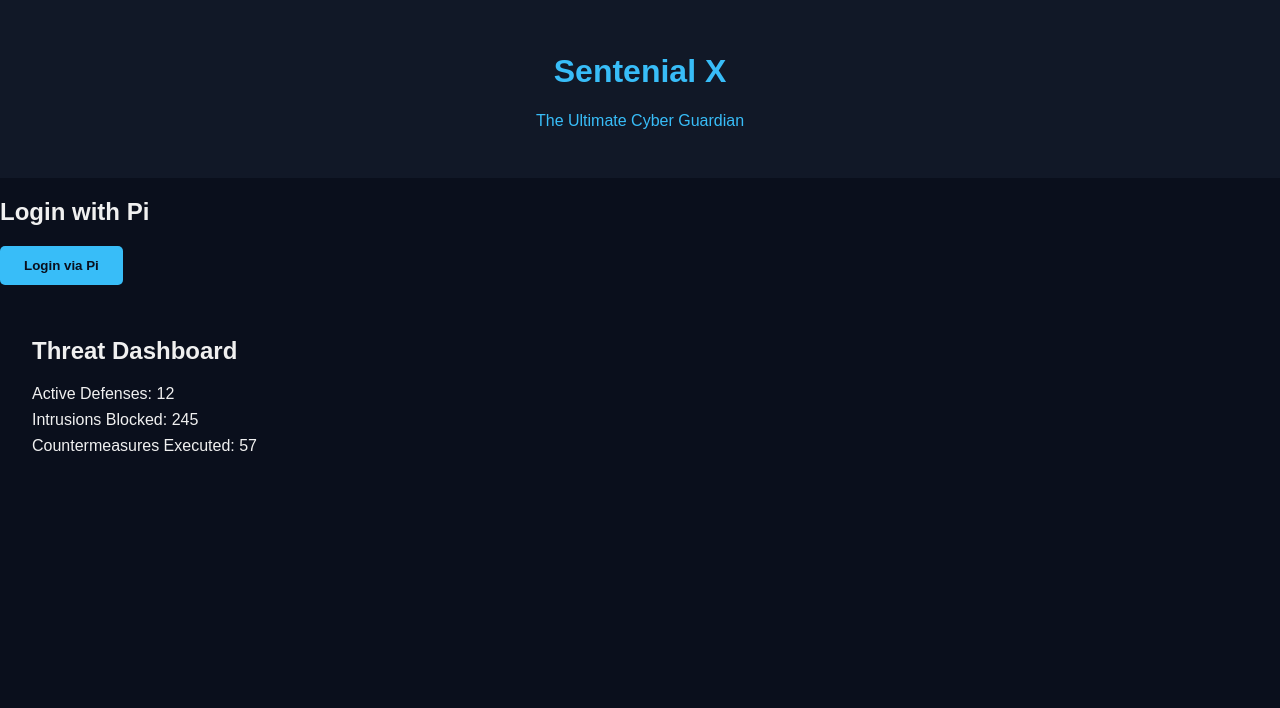
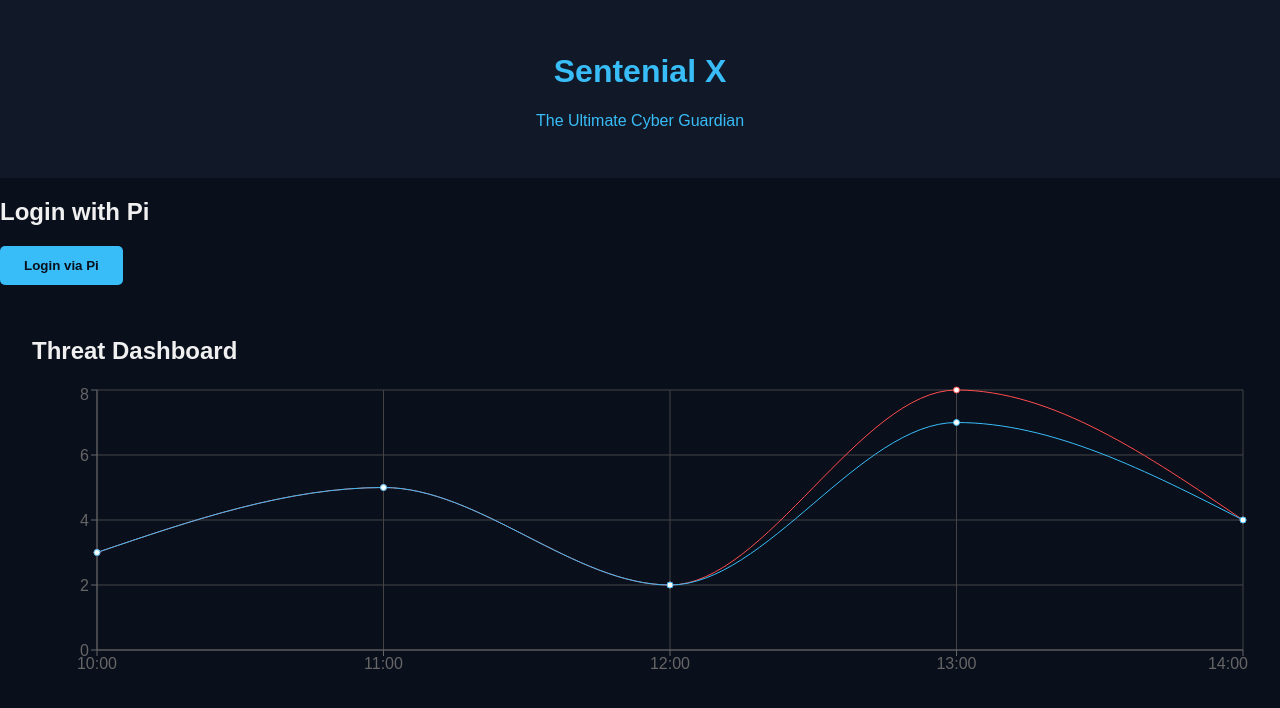
Before and after one commit to erikg713/sententialx-cybersecurity-dapp, a React (Create React App) app in the folder frontend/: page / in a window 1280 px wide. Shown: the top 708 px of the page. Built offline with nearby package versions, Linux system fonts and the light colour scheme; the HTML template or start-up script is replaced by a standard one.

Commit message:
Update Dashboard.js

```diff
--- a/frontend/src/components/Dashboard.js
+++ b/frontend/src/components/Dashboard.js
@@ -1,14 +1,28 @@
- import React from 'react';
+import React from 'react';
+import { LineChart, Line, XAxis, YAxis, CartesianGrid, Tooltip, ResponsiveContainer } from 'recharts';
+
+const data = [
+  { time: '10:00', attacks: 3, defenses: 3 },
+  { time: '11:00', attacks: 5, defenses: 5 },
+  { time: '12:00', attacks: 2, defenses: 2 },
+  { time: '13:00', attacks: 8, defenses: 7 },
+  { time: '14:00', attacks: 4, defenses: 4 }
+];
 
 export default function Dashboard() {
   return (
     <section className="dashboard">
       <h2>Threat Dashboard</h2>
-      <div className="stats">
-        <p>Active Defenses: 12</p>
-        <p>Intrusions Blocked: 245</p>
-        <p>Countermeasures Executed: 57</p>
-      </div>
+      <ResponsiveContainer width="100%" height={300}>
+        <LineChart data={data}>
+          <CartesianGrid stroke="#444" />
+          <XAxis dataKey="time" />
+          <YAxis />
+          <Tooltip />
+          <Line type="monotone" dataKey="attacks" stroke="#ff4d4d" />
+          <Line type="monotone" dataKey="defenses" stroke="#38bdf8" />
+        </LineChart>
+      </ResponsiveContainer>
     </section>
   );
 }
```
